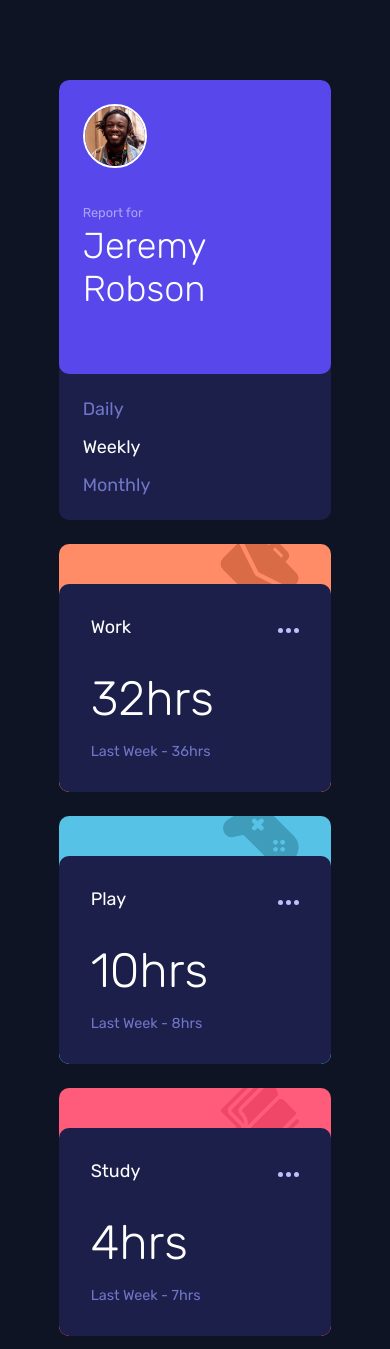
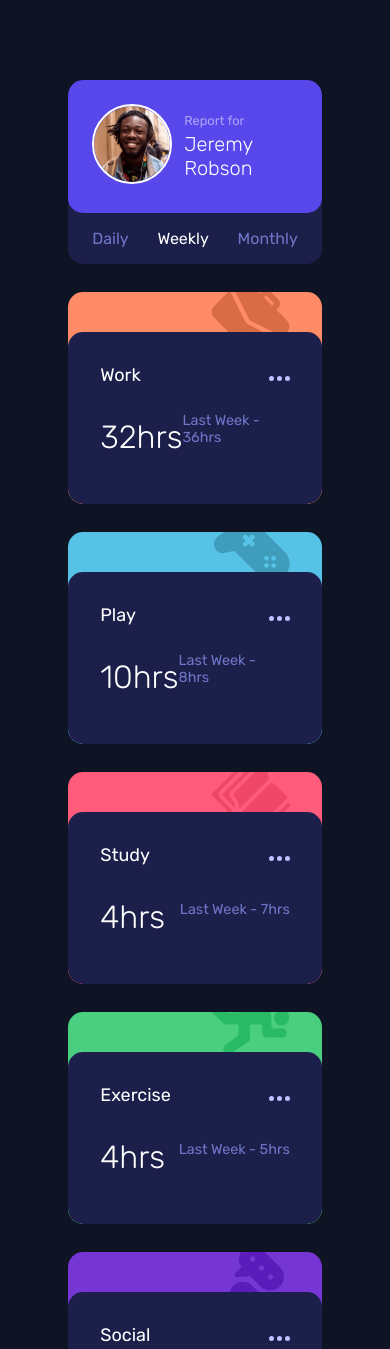
Before and after one commit to nakoyawilson/time-tracking-dashboard, a plain HTML site: page index.html in a window 390 px wide. Shown: the top 1349 px of the page. Drawn offline with Linux system fonts and the light colour scheme.

Commit message:
Make adjustments to make page more responsive

```diff
--- a/css/styles.css
+++ b/css/styles.css
@@ -9,6 +9,7 @@
   --self-care: hsl(43, 84%, 65%);
   --very-dark-blue: hsl(226, 43%, 10%);
   --dark-blue: hsl(235, 46%, 20%);
+  --card-hover: hsl(236, 46%, 31%);
   --desaturated-blue: hsl(235, 45%, 61%);
   --blue: hsl(246, 80%, 60%);
   --pale-blue: hsl(236, 100%, 87%);
@@ -46,13 +47,13 @@ main {
   display: grid;
   grid-template-columns: repeat(4, 1fr);
   grid-template-rows: repeat(2, auto);
-  gap: 1.5rem;
-  width: min(90%, 62rem);
+  gap: 1.75rem;
+  width: min(90%, 68.5rem);
   margin-inline: auto;
 }
 
 .card {
-  border-radius: 10px;
+  border-radius: 15px;
   overflow: hidden;
 }
 
@@ -64,11 +65,11 @@ main {
 .user {
   border-radius: inherit;
   background-color: var(--blue);
-  padding: 1.5rem 1.5rem 4rem;
+  padding: 2rem 2rem 5.5rem;
 }
 
 .profile-picture {
-  width: 4rem;
+  width: 5rem;
   height: auto;
   border: 2px solid var(--white);
   border-radius: 50%;
@@ -76,7 +77,7 @@ main {
 
 .title {
   font-weight: 300;
-  font-size: 2.25rem;
+  font-size: 2.5rem;
 }
 
 .report {
@@ -89,14 +90,13 @@ main {
 }
 
 .options {
-  padding: 1rem 0;
+  padding: 1.5rem 0;
 }
 
 .time-option {
   font-size: var(--font-size-main);
   color: var(--desaturated-blue);
-  width: 100%;
-  padding: 0.5rem 1.5rem;
+  padding: 0.5rem 2rem;
   text-align: left;
 }
 
@@ -137,10 +137,6 @@ input[type="radio"]:checked + label {
   font-weight: 400;
 }
 
-.ellipsis {
-  cursor: pointer;
-}
-
 .work {
   background-color: var(--work);
 }
@@ -167,13 +163,21 @@ input[type="radio"]:checked + label {
 
 .text-content {
   padding: 2rem;
-  border-radius: 10px;
+  border-radius: 15px;
   background-color: var(--dark-blue);
 }
 
 .text-content:hover {
-  background-color: var(--desaturated-blue);
+  background-color: var(--card-hover);
   cursor: pointer;
+}
+
+.ellipsis {
+  fill: #bbc0ff;
+}
+
+.ellipsis:hover {
+  fill: var(--white);
 }
 
 .hours {
@@ -202,10 +206,68 @@ input[type="radio"]:checked + label {
 }
 
 /* Media Queries */
-@media screen and (max-width: 900px) {
+@media screen and (max-width: 1200px) {
   .container {
-    grid-template-columns: auto;
+    grid-template-columns: 1fr 1fr;
     grid-template-rows: repeat(auto, 7);
     margin: 5rem auto;
   }
 }
+
+@media screen and (max-width: 600px) {
+  .container {
+    grid-template-columns: 1fr;
+    grid-template-rows: repeat(auto, 7);
+  }
+
+  .user {
+    display: flex;
+    align-items: center;
+    padding: 1.5rem;
+  }
+
+  .options {
+    display: flex;
+    justify-content: space-between;
+    margin: 0.5rem 1.5rem;
+  }
+
+  .time-option {
+    padding: 0.5rem 0;
+    font-size: 1rem;
+  }
+
+  .options {
+    padding: 0;
+  }
+
+  .title {
+    font-size: 1.25rem;
+    padding-left: 0.75rem;
+  }
+
+  .report {
+    margin: 0;
+  }
+  .time {
+    display: flex;
+    align-items: center;
+    justify-content: space-between;
+  }
+
+  .hours {
+    font-size: 2rem;
+  }
+}
+
+@media screen and (max-width: 350px) {
+  .options {
+    flex-direction: column;
+    justify-content: center;
+    align-items: center;
+  }
+
+  .time {
+    flex-direction: column;
+  }
+}
--- a/index.html
+++ b/index.html
@@ -21,14 +21,18 @@
       <div class="container">
         <div class="card user-options">
           <div class="user">
+            <div>
               <img
                 src="images/image-jeremy.png"
                 alt="Jeremy Robson"
                 class="profile-picture"
               />
+            </div>
+            <div>
               <h1 class="title">
                 <span class="report">Report for</span> Jeremy Robson
               </h1>
+            </div>
           </div>
           <div class="options">
             <div class="time-option">
@@ -62,17 +66,31 @@
           <div class="text-content">
             <div class="header">
               <div class=""><h2 class="card-title">Work</h2></div>
-              <div class="">
-                <img src="images/icon-ellipsis.svg" alt="" class="ellipsis" />
+              <div class="ellipsis-icon">
+                <svg
+                  width="21"
+                  height="5"
+                  xmlns="http://www.w3.org/2000/svg"
+                  class="ellipsis"
+                >
+                  <path
+                    d="M2.5 0a2.5 2.5 0 1 1 0 5 2.5 2.5 0 0 1 0-5Zm8 0a2.5 2.5 0 1 1 0 5 2.5 2.5 0 0 1 0-5Zm8 0a2.5 2.5 0 1 1 0 5 2.5 2.5 0 0 1 0-5Z"
+                    fill-rule="evenodd"
+                  />
+                </svg>
               </div>
             </div>
-            <div class="">
+            <div class="time">
+              <div>
                 <p class="hours">
                   <span class="current" id="work-current"></span>hrs
                 </p>
+              </div>
+              <div>
                 <p class="previous">
                   Last Week - <span id="work-previous"></span>hrs
                 </p>
+              </div>
             </div>
           </div>
         </div>
@@ -83,11 +101,21 @@
           <div class="text-content">
             <div class="header">
               <div class=""><h2 class="card-title">Play</h2></div>
-              <div class="">
-                <img src="images/icon-ellipsis.svg" alt="" class="ellipsis" />
+              <div class="ellipsis-icon">
+                <svg
+                  width="21"
+                  height="5"
+                  xmlns="http://www.w3.org/2000/svg"
+                  class="ellipsis"
+                >
+                  <path
+                    d="M2.5 0a2.5 2.5 0 1 1 0 5 2.5 2.5 0 0 1 0-5Zm8 0a2.5 2.5 0 1 1 0 5 2.5 2.5 0 0 1 0-5Zm8 0a2.5 2.5 0 1 1 0 5 2.5 2.5 0 0 1 0-5Z"
+                    fill-rule="evenodd"
+                  />
+                </svg>
               </div>
             </div>
-            <div class="">
+            <div class="time">
               <p class="hours">
                 <span class="current" id="play-current"></span>hrs
               </p>
@@ -104,11 +132,21 @@
           <div class="text-content">
             <div class="header">
               <div class=""><h2 class="card-title">Study</h2></div>
-              <div class="">
-                <img src="images/icon-ellipsis.svg" alt="" class="ellipsis" />
+              <div class="ellipsis-icon">
+                <svg
+                  width="21"
+                  height="5"
+                  xmlns="http://www.w3.org/2000/svg"
+                  class="ellipsis"
+                >
+                  <path
+                    d="M2.5 0a2.5 2.5 0 1 1 0 5 2.5 2.5 0 0 1 0-5Zm8 0a2.5 2.5 0 1 1 0 5 2.5 2.5 0 0 1 0-5Zm8 0a2.5 2.5 0 1 1 0 5 2.5 2.5 0 0 1 0-5Z"
+                    fill-rule="evenodd"
+                  />
+                </svg>
               </div>
             </div>
-            <div class="">
+            <div class="time">
               <p class="hours">
                 <span class="current" id="study-current"></span>hrs
               </p>
@@ -126,11 +164,21 @@
           <div class="text-content">
             <div class="header">
               <div class=""><h2 class="card-title">Exercise</h2></div>
-              <div class="">
-                <img src="images/icon-ellipsis.svg" alt="" class="ellipsis" />
+              <div class="ellipsis-icon">
+                <svg
+                  width="21"
+                  height="5"
+                  xmlns="http://www.w3.org/2000/svg"
+                  class="ellipsis"
+                >
+                  <path
+                    d="M2.5 0a2.5 2.5 0 1 1 0 5 2.5 2.5 0 0 1 0-5Zm8 0a2.5 2.5 0 1 1 0 5 2.5 2.5 0 0 1 0-5Zm8 0a2.5 2.5 0 1 1 0 5 2.5 2.5 0 0 1 0-5Z"
+                    fill-rule="evenodd"
+                  />
+                </svg>
               </div>
             </div>
-            <div class="">
+            <div class="time">
               <p class="hours">
                 <span class="current" id="exercise-current"></span>hrs
               </p>
@@ -148,11 +196,21 @@
           <div class="text-content">
             <div class="header">
               <div class=""><h2 class="card-title">Social</h2></div>
-              <div class="">
-                <img src="images/icon-ellipsis.svg" alt="" class="ellipsis" />
+              <div class="ellipsis-icon">
+                <svg
+                  width="21"
+                  height="5"
+                  xmlns="http://www.w3.org/2000/svg"
+                  class="ellipsis"
+                >
+                  <path
+                    d="M2.5 0a2.5 2.5 0 1 1 0 5 2.5 2.5 0 0 1 0-5Zm8 0a2.5 2.5 0 1 1 0 5 2.5 2.5 0 0 1 0-5Zm8 0a2.5 2.5 0 1 1 0 5 2.5 2.5 0 0 1 0-5Z"
+                    fill-rule="evenodd"
+                  />
+                </svg>
               </div>
             </div>
-            <div class="">
+            <div class="time">
               <p class="hours">
                 <span class="current" id="social-current"></span>hrs
               </p>
@@ -170,11 +228,17 @@
           <div class="text-content">
             <div class="header">
               <div class=""><h2 class="card-title">Self Care</h2></div>
-              <div class="">
-                <img src="images/icon-ellipsis.svg" alt="" class="ellipsis" />
+              <div class="ellipsis-icon">
+                <svg width="21" height="5" xmlns="http://www.w3.org/2000/svg">
+                  <path
+                    d="M2.5 0a2.5 2.5 0 1 1 0 5 2.5 2.5 0 0 1 0-5Zm8 0a2.5 2.5 0 1 1 0 5 2.5 2.5 0 0 1 0-5Zm8 0a2.5 2.5 0 1 1 0 5 2.5 2.5 0 0 1 0-5Z"
+                    fill-rule="evenodd"
+                    class="ellipsis"
+                  />
+                </svg>
               </div>
             </div>
-            <div class="">
+            <div class="time">
               <p class="hours">
                 <span class="current" id="selfcare-current"></span>hrs
               </p>
```
Lines whose indentation alone changed are shown as unchanged.
